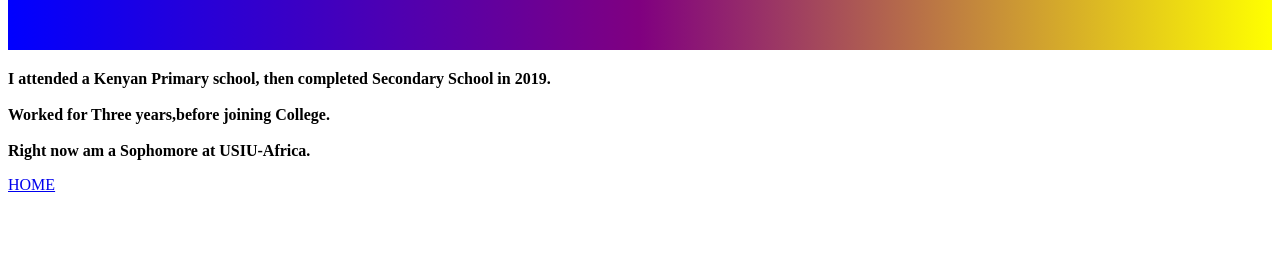
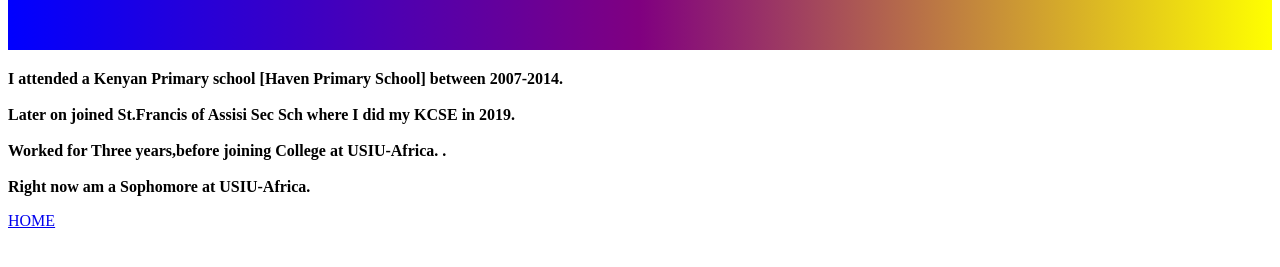
Before and after one commit to Maygreat-W/Margret.github.io, a plain HTML site: page education.html in a window 1280 px wide. Shown: the part 139-406 px from the top of the page. Drawn offline with Linux system fonts and the light colour scheme.

Commit message:
Update education.html

```diff
--- a/education.html
+++ b/education.html
@@ -19,8 +19,7 @@ img {
     <div class="content">
         <h1>Education Background</h1>
     </div>
-
-<p><b>I attended a Kenyan Primary school, then completed Secondary School in 2019.<br><br>Worked for Three years,before joining College.<br><br>
+<p><b>I attended a Kenyan Primary school [Haven Primary School] between 2007-2014.<br><br> Later on joined St.Francis of Assisi Sec Sch where I did my KCSE in 2019.<br><br>Worked for Three years,before joining College at USIU-Africa. .<br><br>
 Right now am a Sophomore at USIU-Africa.</b></p>
 
 <a href="index.html">HOME</a>
```
